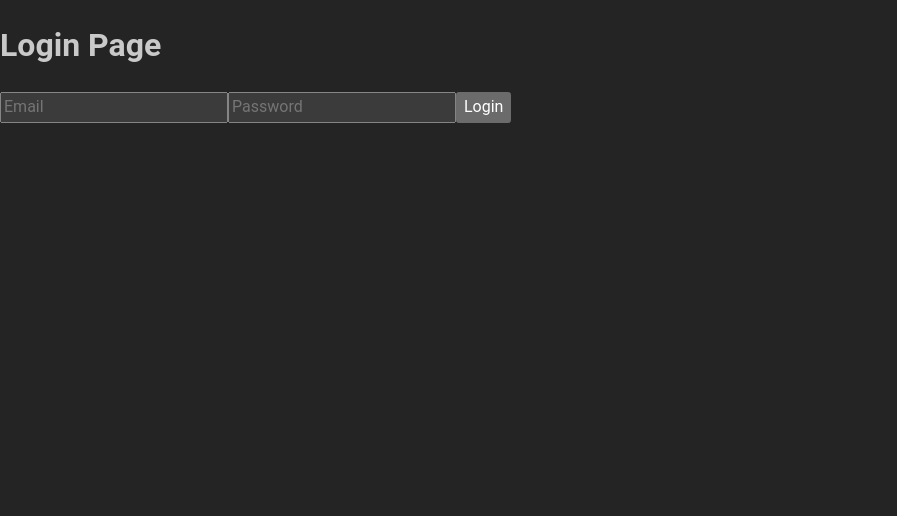
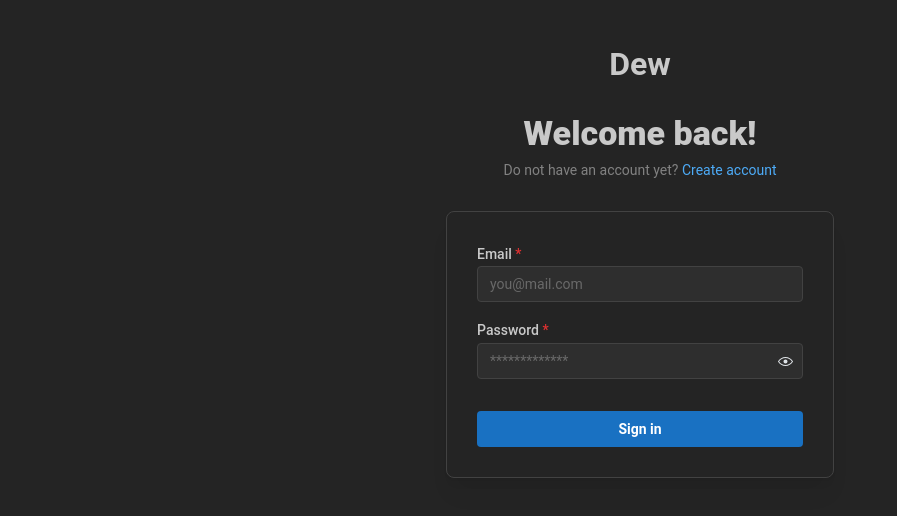
Before and after one commit to PeterKahenya/dew, a Next.js app in the folder web/: page /login in a window 1280 px wide. Shown: the top 516 px of the page, without its empty margins (0-897 px from the left). Built offline with nearby package versions, Linux system fonts and the light colour scheme; no server answers.

Commit message:
add login ui

```diff
--- /dev/null
+++ b/web/app/login/login.module.css
@@ -0,0 +1,4 @@
+.title {
+  font-family: Greycliff CF, var(--mantine-font-family);
+  font-weight: 900;
+}
--- a/web/app/login/page.tsx
+++ b/web/app/login/page.tsx
@@ -3,6 +3,20 @@
 import { useAuth } from "@/contexts/auth"
 import { useRouter } from "next/navigation"
 import { useState } from "react"
+import {
+    Anchor,
+    Button,
+    Container,
+    Paper,
+    PasswordInput,
+    Text,
+    TextInput,
+    Title,
+} from '@mantine/core';
+
+import classes from './login.module.css';
+import { notifications } from '@mantine/notifications';
+
 
 export default function Page() {
     const { login, user, getProfile } = useAuth()
@@ -15,18 +29,54 @@ export default function Page() {
     async function handleLogin(e) {
         e.preventDefault()
         const response = await login(userLogin)
+        console.log(response)
         if (response.message === "Logged In") {
             const profile = await getProfile()
             router.push(`/${profile.id}/today`)
+        } else {
+            notifications.show({
+                title: 'Login Error',
+                w: 500,
+                message: response.detail.message,
+                color: 'red',
+                position: "top-center"
+            })
         }
     }
 
     return <div>
-        <h1>Login Page</h1>
-        <form>
-            <input type="email" placeholder="Email" value={userLogin.email} onChange={(e) => setUserLogin({ ...userLogin, email: e.target.value })} />
-            <input type="password" placeholder="Password" value={userLogin.password} onChange={(e) => setUserLogin({ ...userLogin, password: e.target.value })} />
-            <button onClick={handleLogin}>Login</button>
-        </form>
+        <Container size={420} my={40}>
+            <h1 style={{ textAlign: "center" }}>Dew</h1>
+            <Title ta="center" className={classes.title}>
+                Welcome back!
+            </Title>
+            <Text c="dimmed" size="sm" ta="center" mt={5}>
+                Do not have an account yet?{' '}
+                <Anchor href="/signup" size="sm">
+                    Create account
+                </Anchor>
+            </Text>
+            <Paper withBorder shadow="md" p={30} mt={30} radius="md">
+                <TextInput
+                    type="email"
+                    label="Email"
+                    required
+                    placeholder="you@mail.com"
+                    value={userLogin.email}
+                    onChange={(e) => setUserLogin({ ...userLogin, email: e.target.value })}
+                />
+                <PasswordInput
+                    mt="md"
+                    label="Password"
+                    placeholder="*************"
+                    required
+                    value={userLogin.password}
+                    onChange={(e) => setUserLogin({ ...userLogin, password: e.target.value })}
+                />
+                <Button fullWidth mt="xl" onClick={handleLogin}>
+                    Sign in
+                </Button>
+            </Paper>
+        </Container>
     </div>
 }
```
